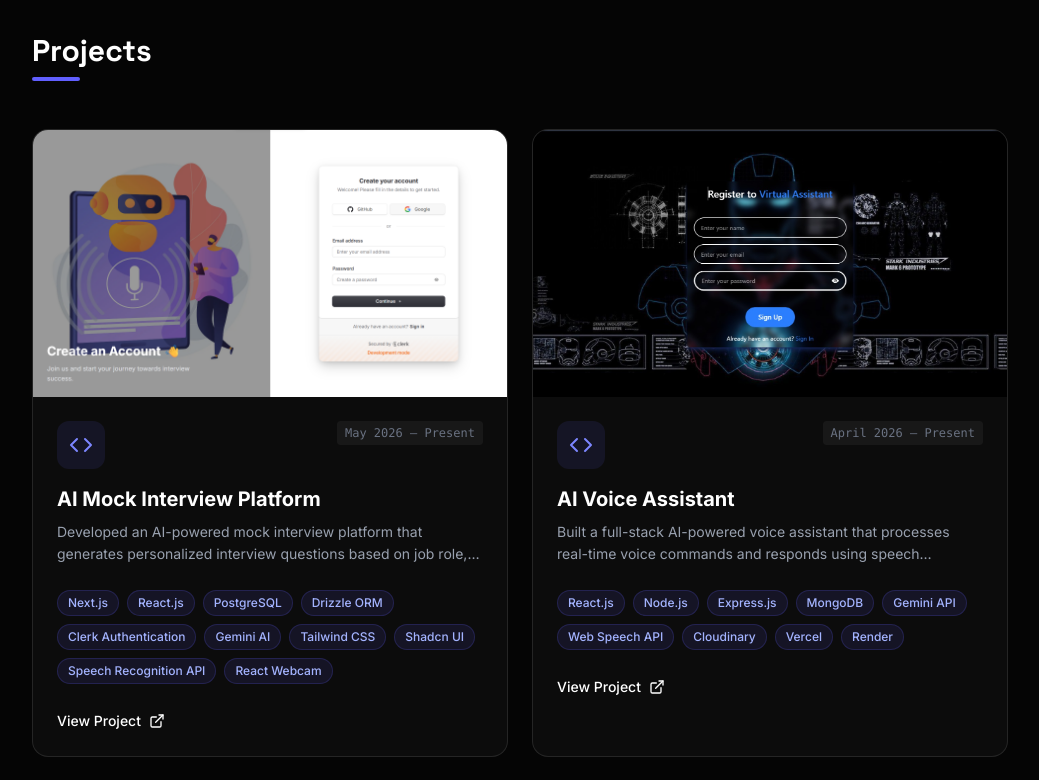
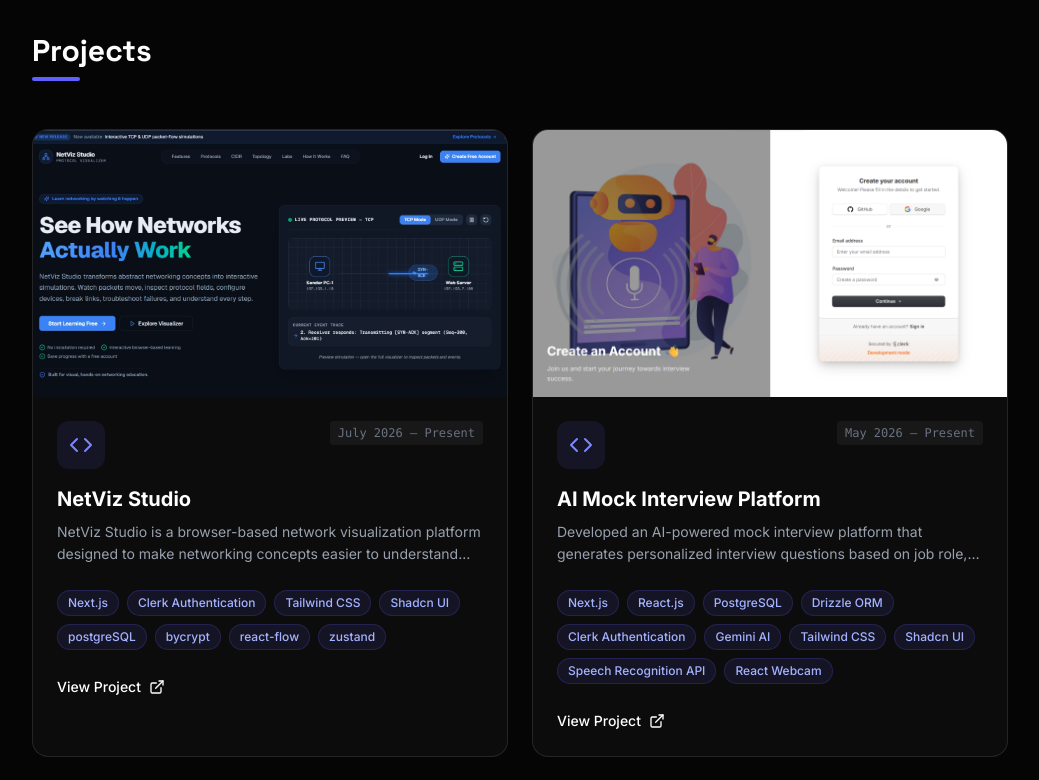
Before and after one commit to apiyush-12/My_portfolio_website, a React (Vite) app: page / in a window 1280 px wide. Shown: the part 2440-3220 px from the top of the page, without its empty margins (120-1159 px from the left). Built offline with nearby package versions, Linux system fonts and the light colour scheme; no server answers.

Commit message:
Update resume.ts
new project details added-netviz

```diff
--- a/src/data/resume.ts
+++ b/src/data/resume.ts
@@ -65,6 +65,17 @@
     }
   ],
   "projects": [
+    {
+      "title": "NetViz Studio",
+      "image": "/netviz.jpeg",
+      "links": "https://netviz.piyussh.dev/",
+      "dates": "July 2026 – Present",
+      "stack": "Next.js, Clerk Authentication, Tailwind CSS, Shadcn UI, postgreSQL, bycrypt, react-flow, zustand",
+      "bullets": [
+        "NetViz Studio is a browser-based network visualization platform designed to make networking concepts easier to understand through interactive simulations.",
+        "Instead of learning only from static diagrams, users can observe packets moving between devices, inspect protocol fields, pause and replay events, introduce failures, configure network settings, and understand why each networking decision occurs."
+      ]
+    },
     {
       "title": "AI Mock Interview Platform",
       "image": "/ai-mock-interview.png",
```
